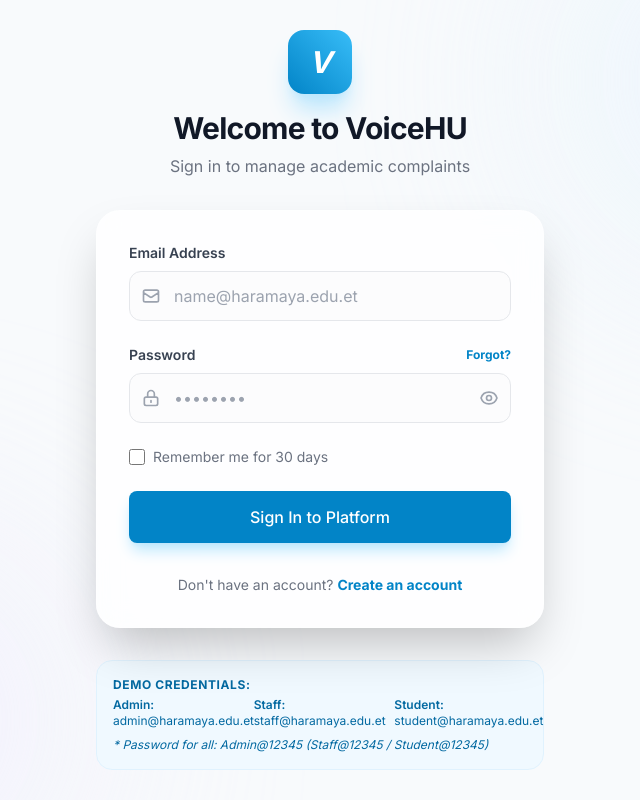
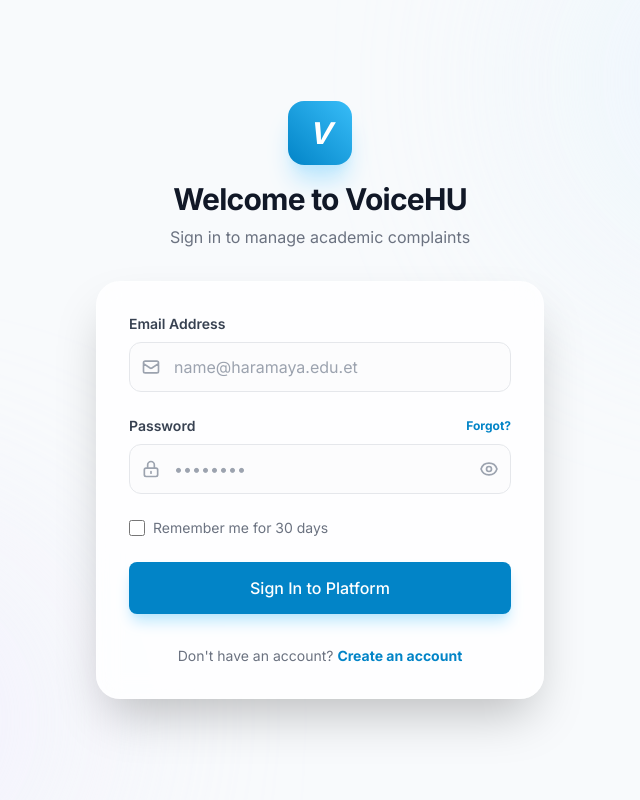
Before and after one commit to Kenenisaboru/-Student-complain-Voice-of-HRU, a React (Create React App) app in the folder client/: page /login in a window 1280 px wide. Shown: the whole page, without its empty margins (320-960 px from the left). Built offline with nearby package versions, Linux system fonts and the light colour scheme; no server answers.

Commit message:
Remove demo credentials from login page UI

```diff
--- a/client/src/pages/Login.js
+++ b/client/src/pages/Login.js
@@ -117,25 +117,7 @@ const Login = () => {
                     </div>
                 </div>
 
-                {/* Demo Credentials Hint */}
-                <div className="mt-8 p-4 bg-primary-50 rounded-2xl border border-primary-100 text-xs text-primary-700">
-                    <p className="font-bold mb-1 uppercase tracking-wider">Demo Credentials:</p>
-                    <div className="grid grid-cols-3 gap-2">
-                        <div>
-                            <p className="font-semibold">Admin:</p>
-                            <p>admin@haramaya.edu.et</p>
-                        </div>
-                        <div>
-                            <p className="font-semibold">Staff:</p>
-                            <p>staff@haramaya.edu.et</p>
-                        </div>
-                        <div>
-                            <p className="font-semibold">Student:</p>
-                            <p>student@haramaya.edu.et</p>
-                        </div>
-                    </div>
-                    <p className="mt-2 italic">* Password for all: Admin@12345 (Staff@12345 / Student@12345)</p>
-                </div>
+
             </div>
         </div>
     );
```
